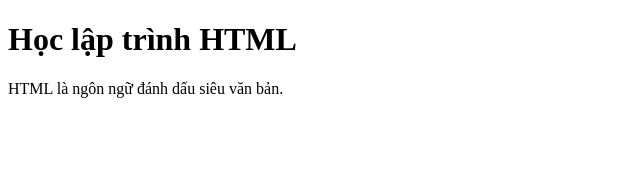
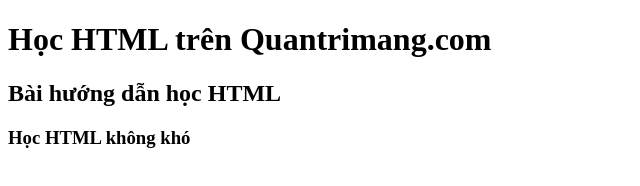
Before and after one commit to Takucht/takucht.github.io, a plain HTML site: page index.html in a window 1280 px wide. Shown: the whole page, without its empty margins (0-640 px from the left). Drawn offline with Linux system fonts and the light colour scheme.

Commit message:
Update index.html

```diff
--- a/index.html
+++ b/index.html
@@ -7,8 +7,9 @@
 
 <body>
 
-<h1>Học lập trình HTML</h1>
-<p>HTML là ngôn ngữ đánh dấu siêu văn bản.</p>
+<h1>Học HTML trên Quantrimang.com</h1>
+<h2>Bài hướng dẫn học HTML</h2>
+<h3>Học HTML không khó</h3>
 
 </body>
 </html>
```
